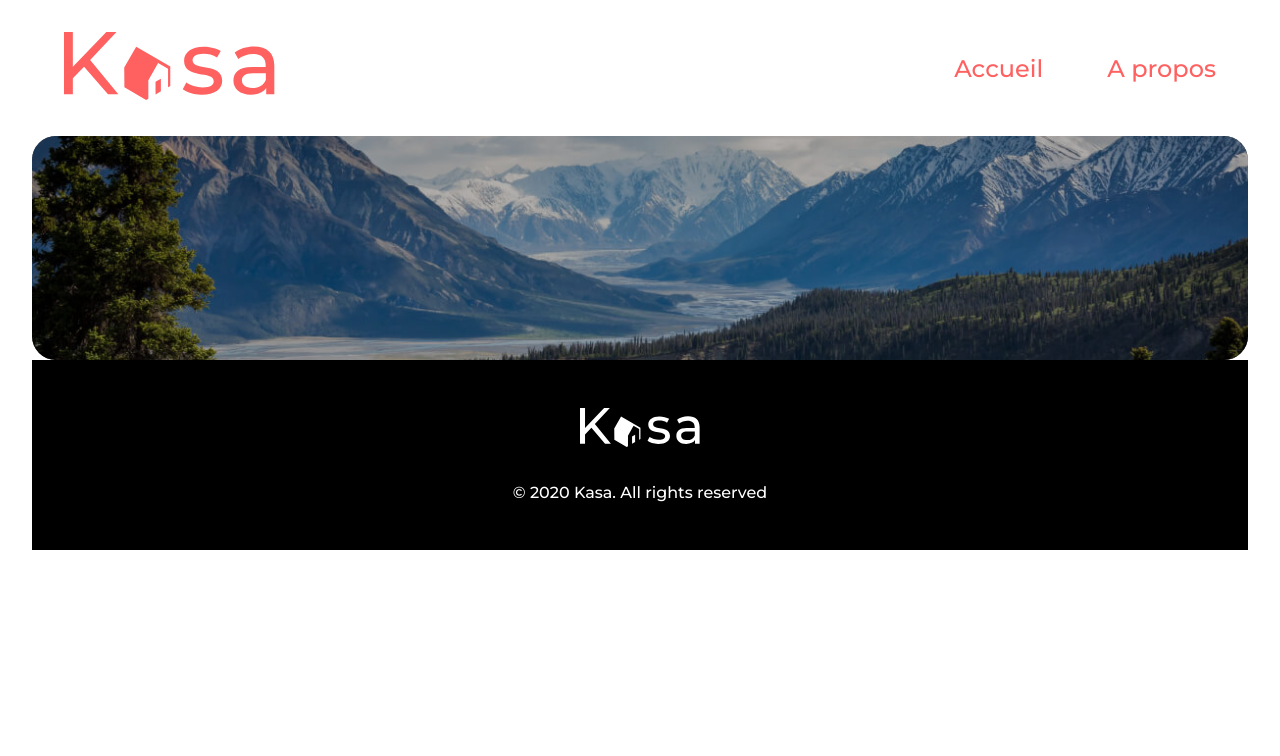
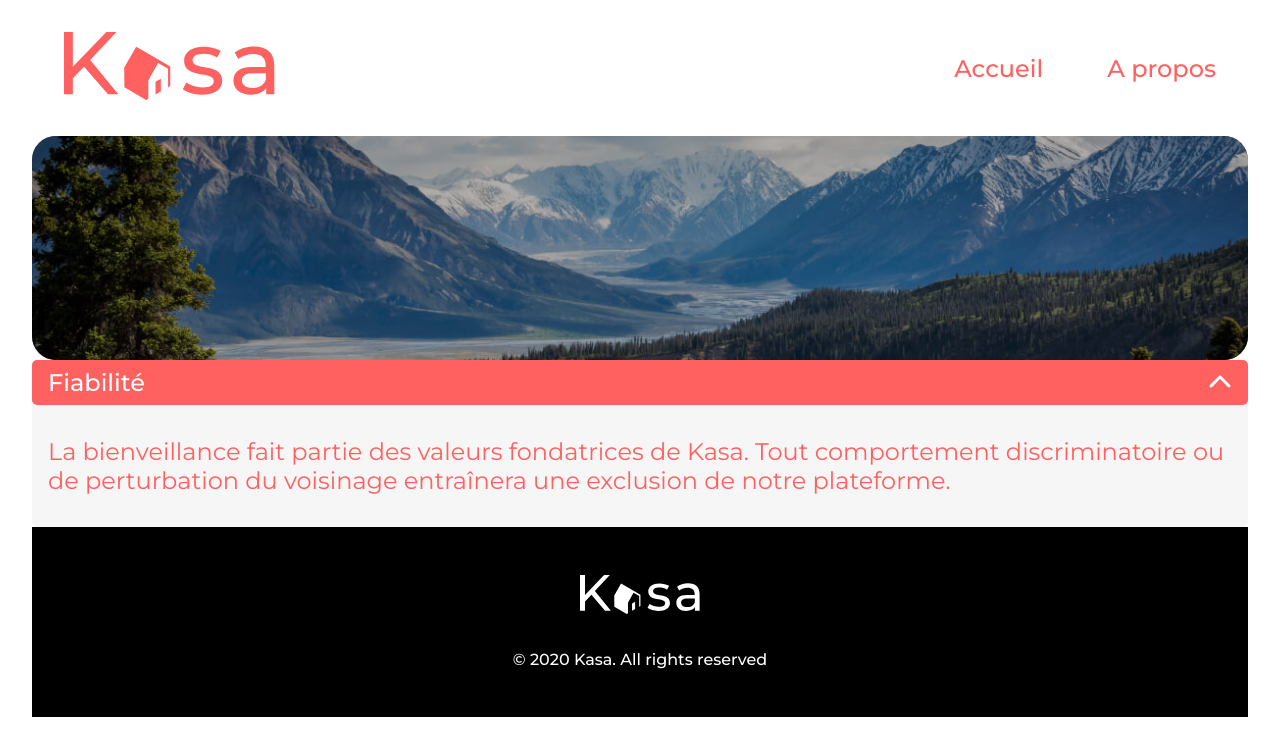
Before and after one commit to Shaun-maker/kasa, a React (Create React App) app: page /a-propos in a window 1280 px wide. Shown: the top 756 px of the page. Built offline with nearby package versions, Linux system fonts and the light colour scheme; the HTML template or start-up script is replaced by a standard one.

Commit message:
HTML and CSS for Collapse component OK

```diff
--- a/src/components/collapse/collapse.css
+++ b/src/components/collapse/collapse.css
@@ -0,0 +1,30 @@
+.collapse-banner {
+  display: flex;
+  justify-content: space-between;
+  align-items: center;
+  padding: 8px 16px;
+  border-radius: 5px;
+  color: white;
+  background-color: #ff6060;
+  font-weight: 500;
+  font-size: 24px;
+}
+
+.collapse-container-img {
+  width: 24px;
+  display: flex;
+}
+
+.collapse-img {
+  width: 100%;
+  height: 100%;
+}
+
+.collapse-content {
+  background-color: #f6f6f6;
+  border-radius: 0 0 5px 5px;
+  padding: 32px 16px;
+  font-weight: 400;
+  font-size: 24px;
+  color: #ff6060;
+}
--- a/src/components/collapse/collapse.jsx
+++ b/src/components/collapse/collapse.jsx
@@ -0,0 +1,24 @@
+import chevronDown from '../../assets/icons/chevron-down-white.svg';
+import chevronUp from '../../assets/icons/chevron-up-white.svg';
+import './collapse.css';
+
+// see if it is possible to update className with props, for margin in main container
+function Collapse() {
+  return (
+    <div className="collapse-container">
+      <div className="collapse-banner">
+        <p className="collapse-title">Fiabilité</p>
+        <figure className="collapse-container-img">
+          <img className="collapse-img" src={chevronUp} alt="" />
+        </figure>
+      </div>
+      <p className="collapse-content">
+        La bienveillance fait partie des valeurs fondatrices de Kasa. Tout
+        comportement discriminatoire ou de perturbation du voisinage entraînera
+        une exclusion de notre plateforme.
+      </p>
+    </div>
+  );
+}
+
+export default Collapse;
--- a/src/pages/About.jsx
+++ b/src/pages/About.jsx
@@ -1,10 +1,12 @@
 import Banner from '../components/Banner/Banner';
 import topBannerImg from '../assets/images/about-top-banner.jpg';
+import Collapse from '../components/collapse/collapse';
 
 function About() {
   return (
     <main>
       <Banner topBannerImg={topBannerImg} />
+      <Collapse />
     </main>
   );
 }
```
Also changed, not shown: src/assets/icons/chevron-down-white.svg (added), src/assets/icons/chevron-up-white.svg (added), src/pages/About.css (added).
